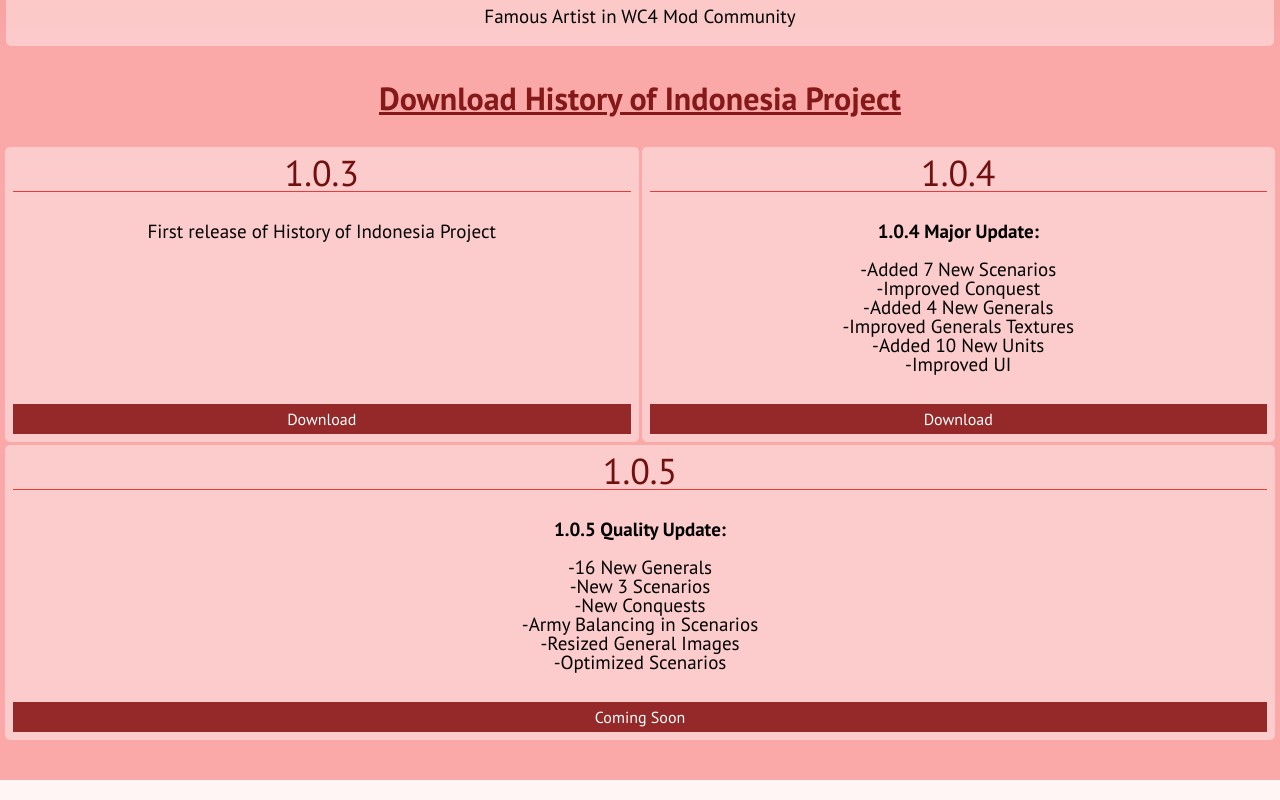
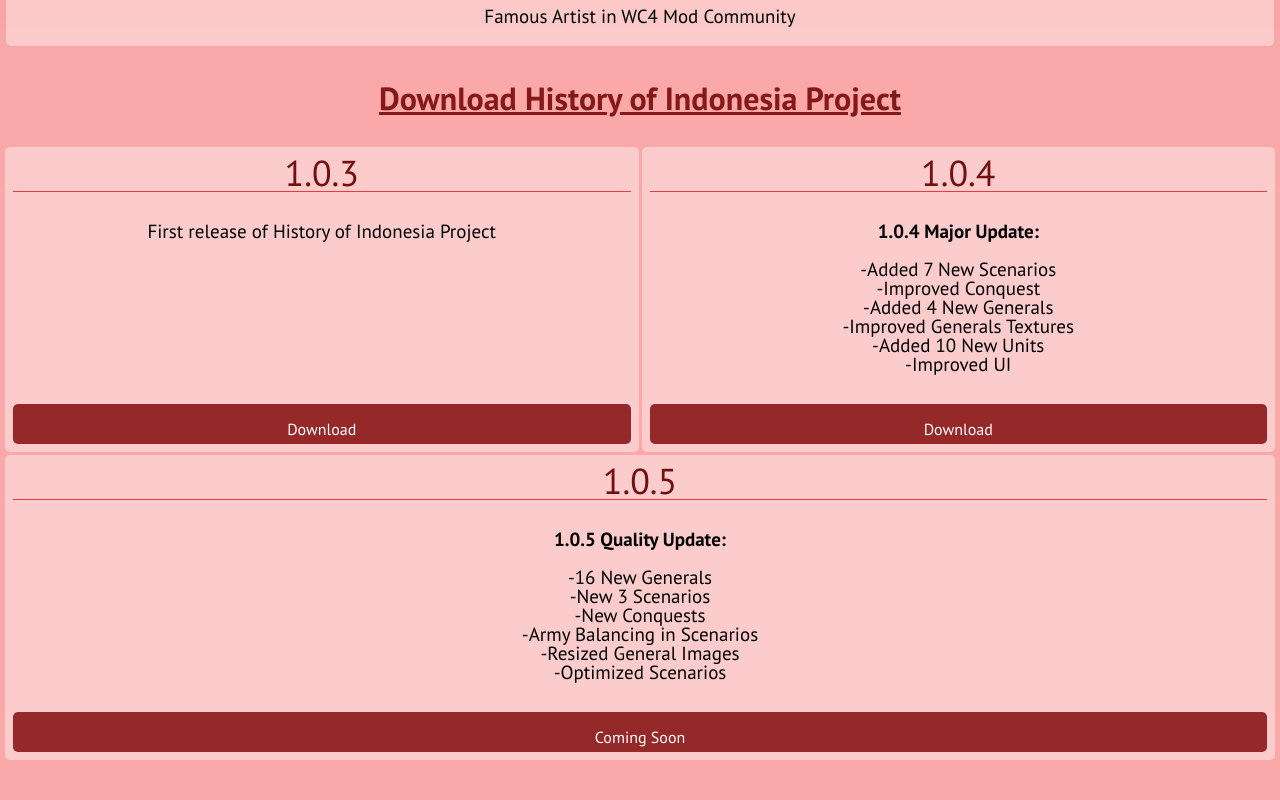
Before and after one commit to itsJustFarid/History-of-Indonesia-Project, a plain HTML site: page index.html in a window 1280 px wide. Shown: the part 1581-2381 px from the top of the page. Drawn offline with Linux system fonts and the light colour scheme; a web font is replaced by a local one.

Commit message:
update styles.css

```diff
--- a/styles.css
+++ b/styles.css
@@ -733,10 +733,10 @@ p {
 
 .version-card a.downloadBtn {
   background-color: rgb(149, 40, 40);
-  justify-content: space-between;
   width: auto;
-  height: 30px;
-  line-height: 30px;
+  height: 40px;
+  line-height: 50px;
+  border-radius: 5px;
   transition: 0.2s;
 }
 
```
